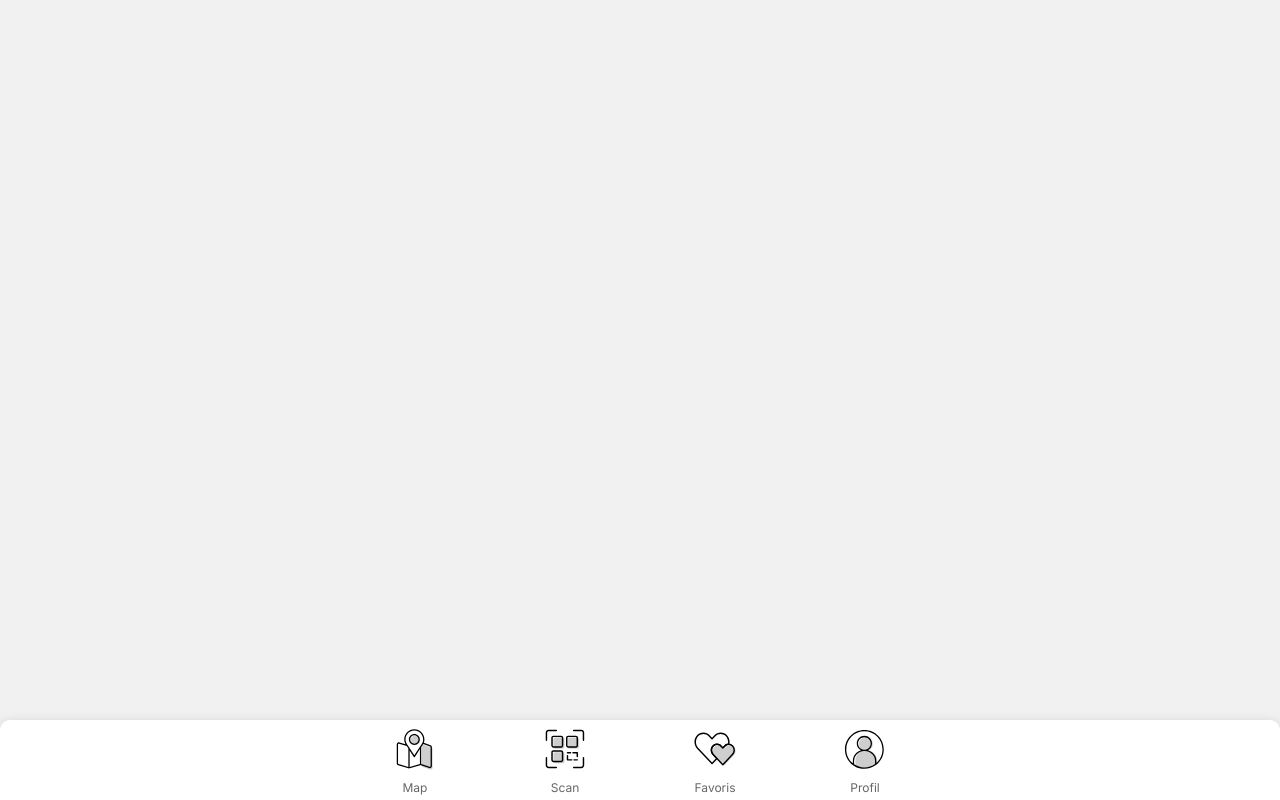
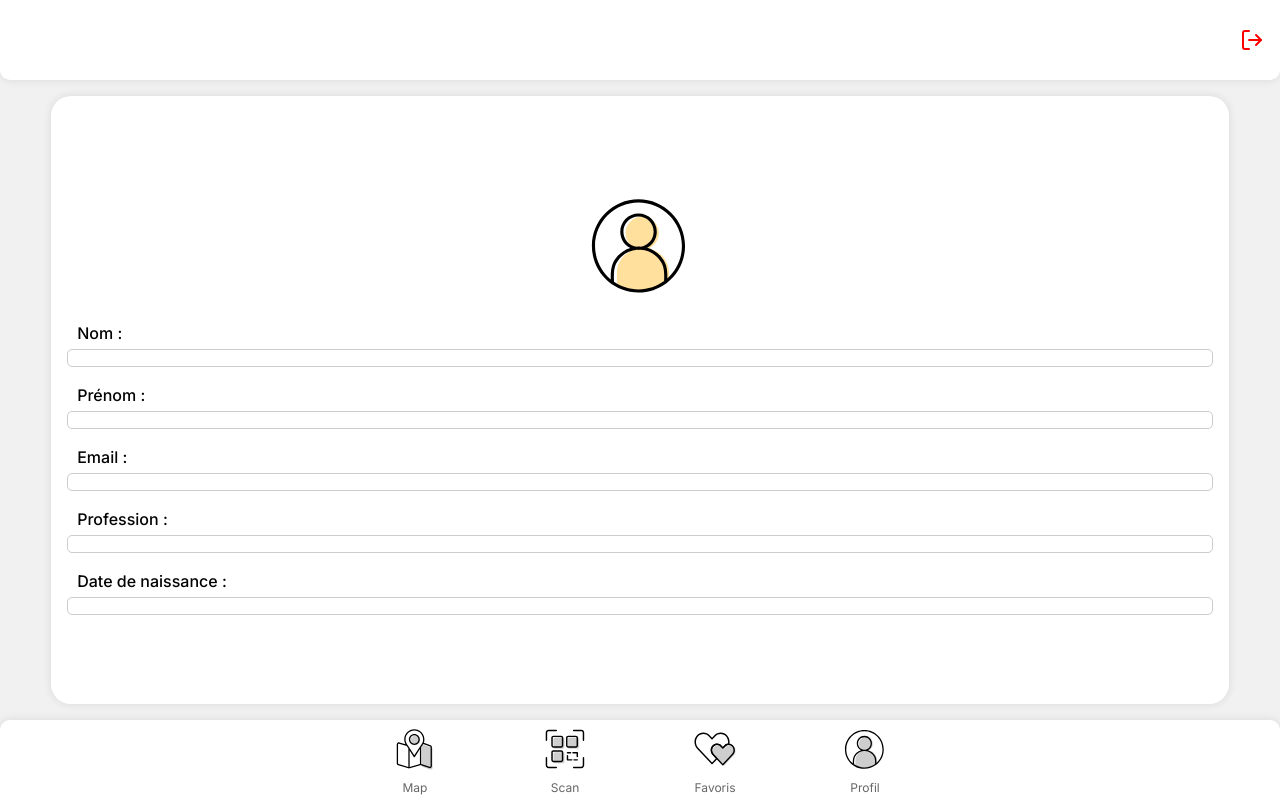
Before and after one commit to clementfavarel/mvc_siac, a PHP site: template src/views/app/profile.php in a window 1280 px wide. Run offline with PHP 8.4, Linux system fonts and the light colour scheme; the template is opened without the code that fills it, so the values that code supplies are empty.

Commit message:
updated profile page

```diff
--- a/src/assets/css/profile.css
+++ b/src/assets/css/profile.css
@@ -6,7 +6,7 @@
     margin: 0;
     padding: 0;
 }
-hmtl,
+html,
 body {
     height: 100%;
 }
@@ -16,4 +16,51 @@ body {
     line-height: 1.5;
     color: #030303;
     background-color: #f1f1f1;
+    display: grid;
+    grid-template-rows: 80px auto 80px;
 }
+
+.top-bar {
+    padding: 1rem;
+    display: flex;
+    justify-content: space-between;
+    align-items: center;
+    background-color: #fff;
+    border-radius: 0 0 10px 10px;
+    box-shadow: 0 0 10px rgba(0, 0, 0, 0.1);
+}
+.logout {
+    display: flex;
+}
+.profile-card {
+    display: flex;
+    flex-direction: column;
+    justify-content: center;
+    width: 92%;
+    margin: 1rem auto;
+    padding: 2rem 1rem;
+    background-color: #fff;
+    border: none;
+    border-radius: 20px;
+    box-shadow: 0 0 10px rgba(0, 0, 0, 0.1);
+}
+.profile-pic {
+    display: block;
+    margin: 0 auto;
+    height: 120px;
+}
+.info-group {
+    display: flex;
+    flex-direction: column;
+    gap: 0.25rem;
+    margin-top: 1rem;
+}
+.label {
+    text-indent: 10px;
+    font-weight: 500;
+}
+.value {
+    padding: 0.5rem;
+    border: 1px solid #ccc;
+    border-radius: 5px;
+}
--- a/src/views/app/profile.php
+++ b/src/views/app/profile.php
@@ -4,15 +4,44 @@
 <head>
     <meta charset="UTF-8" />
     <meta name="viewport" content="width=device-width, initial-scale=1.0" />
-    <title>Profil | App</title>
+    <title>Profil | Mapollon</title>
     <link rel="stylesheet" href="assets/css/profile.css" />
     <link rel="stylesheet" href="assets/css/tab-bar.css" />
 </head>
 
 <body>
+    <header class="top-bar">
+        <h1><?php echo $userData['user_firstname'] ?></h1>
+        <a href="index.php?action=logout" class="logout"><img src="assets/icons/log-out.svg" alt="logout icon" /></a>
+    </header>
+
+    <div class="profile-card">
+        <div class="profile-info">
+            <img src="assets/icons/profile-on.svg" alt="user icon" class="profile-pic" />
+            <?php
+            $infoItems = [
+                'Nom' => $userData['user_lastname'],
+                'Prénom' => $userData['user_firstname'],
+                'Email' => "<a href='mailto:" . $userData['user_email'] . "'>" . $userData['user_email'] . "</a>",
+                'Profession' => $userData['user_job'],
+                'Date de naissance' => $userData['user_birth_date']
+            ];
+            foreach ($infoItems as $label => $value) {
+            ?>
+                <div class="info-group">
+                    <p class="label"><?php echo $label ?> :</p>
+                    <p class="value"><?php echo $value ?></p>
+                </div>
+            <?php
+            }
+            ?>
+        </div>
+    </div>
+
+
+    </div>
 
     <?php include 'assets/includes/tab-bar.php'; ?>
-
     <script src="assets/js/tab-bar.js"></script>
 </body>
 
```
Also changed, not shown: src/assets/icons/log-out.svg (added), src/assets/icons/user.svg (added).
